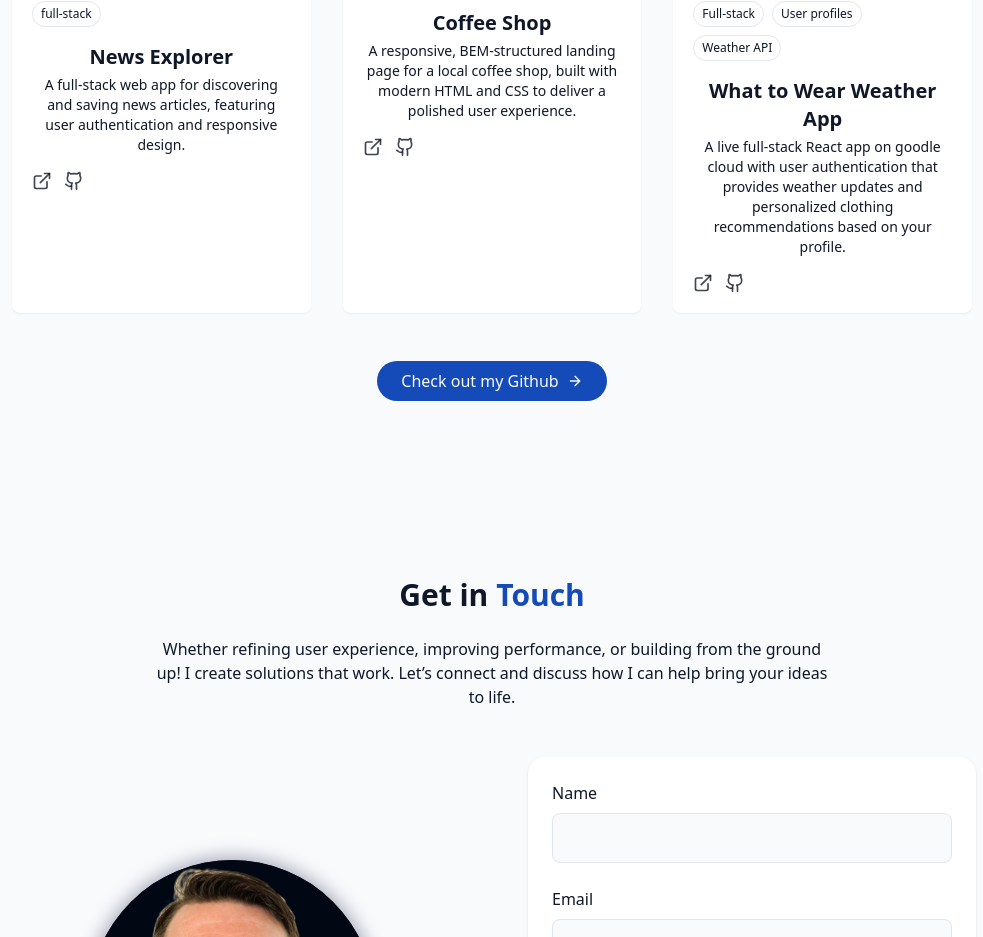
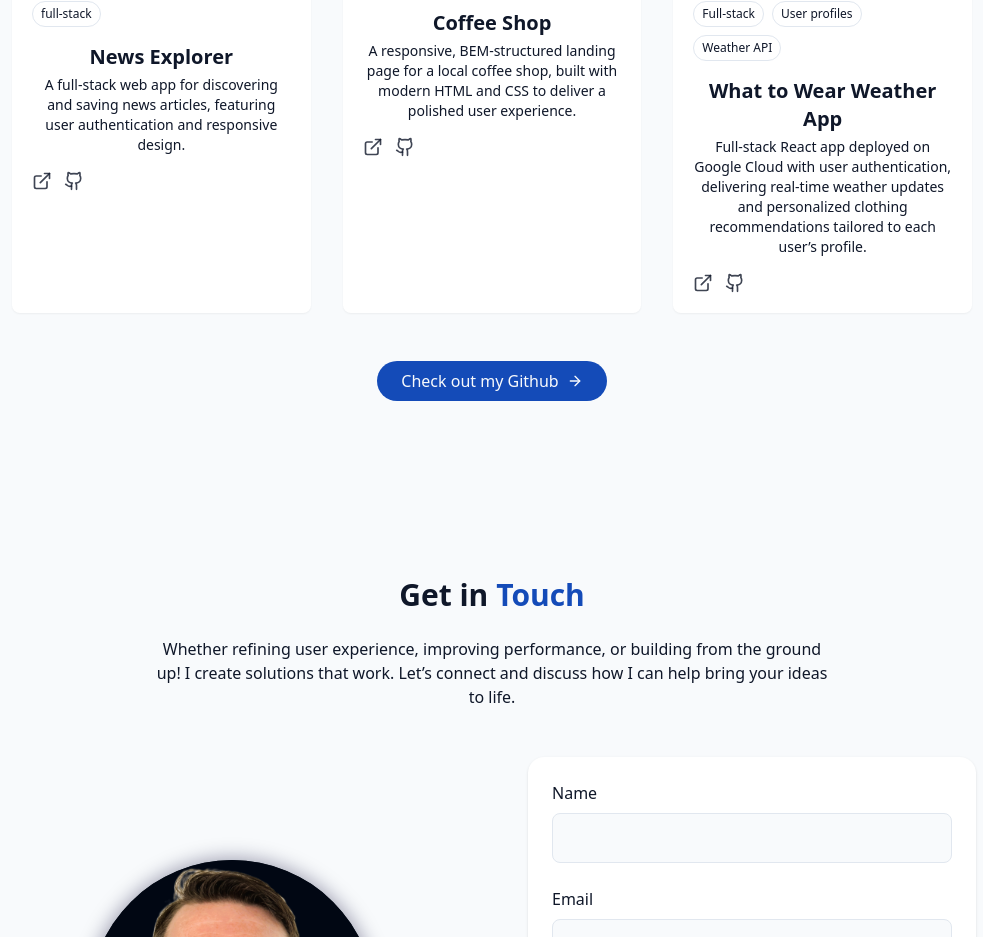
Before and after one commit to Glen-Wat/Portfolio_1, a React (Vite) app: page / in a window 1280 px wide. Shown: the part 3419-4356 px from the top of the page, without its empty margins (148-1131 px from the left). Built offline with nearby package versions, Linux system fonts and the light colour scheme.

Commit message:
typo update

```diff
--- a/src/components/ProjectsSection.jsx
+++ b/src/components/ProjectsSection.jsx
@@ -42,7 +42,7 @@ const projects = [
     id: 3,
     title: "What to Wear Weather App",
     description:
-      "A live full-stack React app on goodle cloud with user authentication that provides weather updates and personalized clothing recommendations based on your profile.",
+      "Full-stack React app deployed on Google Cloud with user authentication, delivering real-time weather updates and personalized clothing recommendations tailored to each user’s profile.",
     image: "/projects/project3.png",
     tags: [
       "JavaScript",
```
